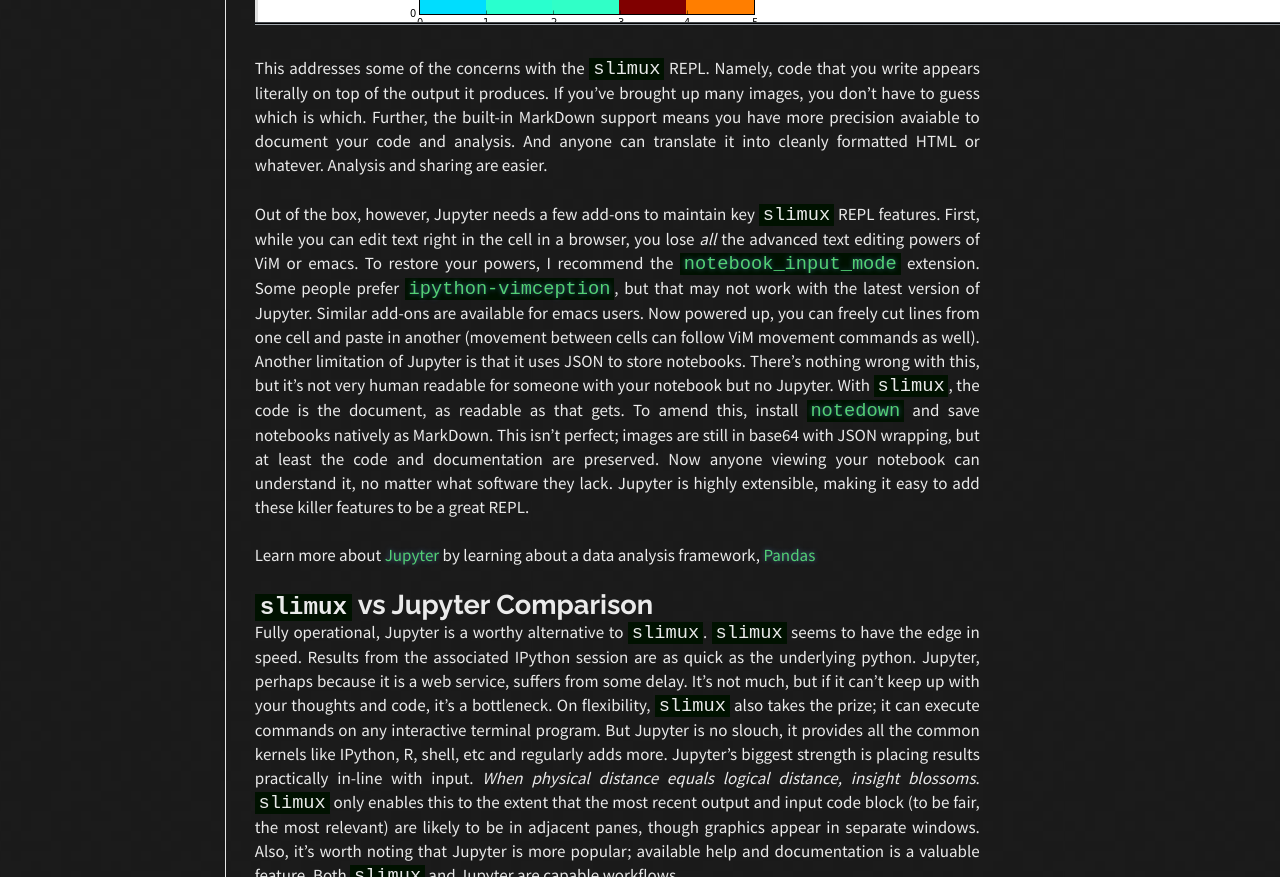
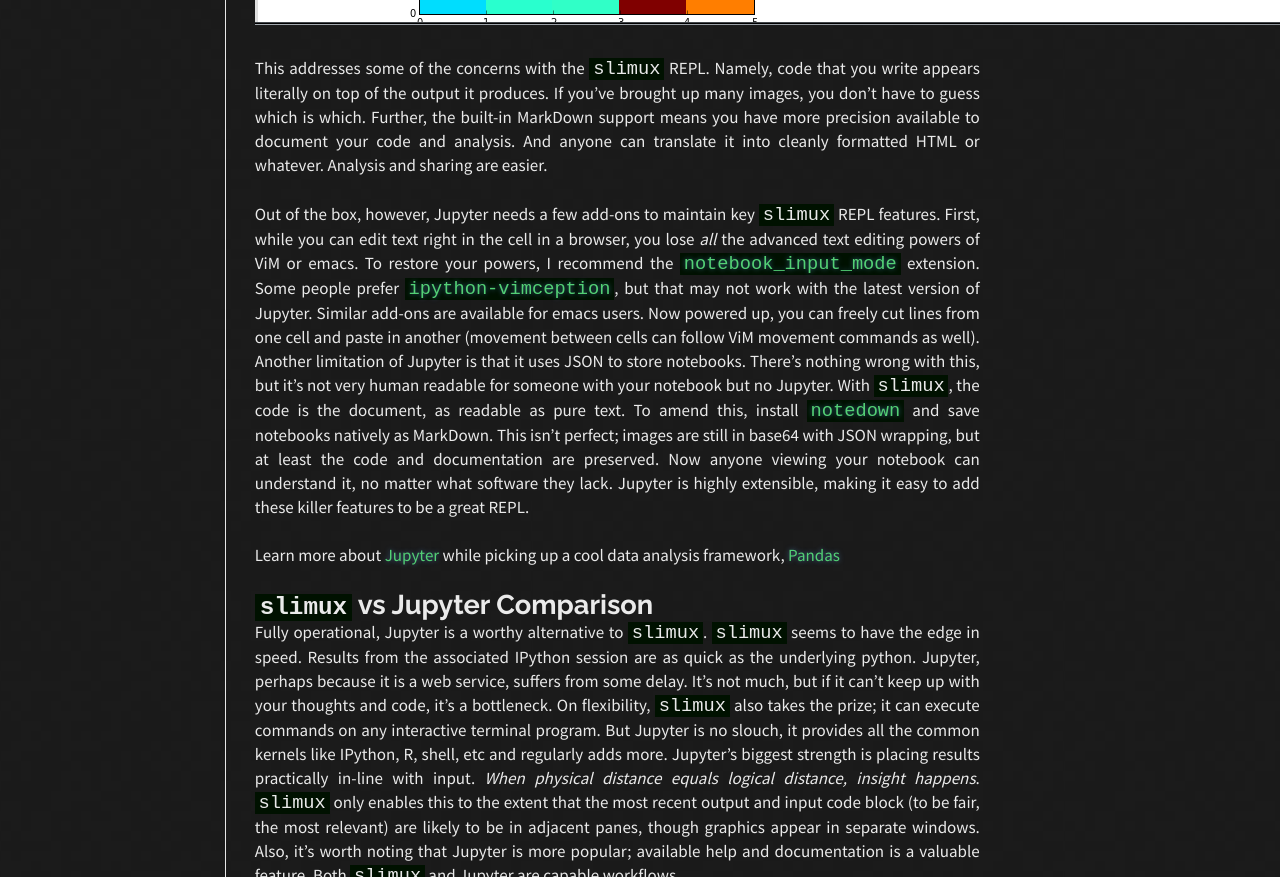
Before and after one commit to dvbuntu/compute, a Jekyll site: the page built from _posts/2040-01-01-jupyter.md, in a window 1280 px wide. Shown: the part 1156-2033 px from the top of the page. Built offline with Jekyll 4.4.1, drawn with Linux system fonts in a browser that asks for light colours; Markdown is read by kramdown in place of the engine named in the settings.

Commit message:
Jupyter improved!

```diff
--- a/_posts/2040-01-01-jupyter.md
+++ b/_posts/2040-01-01-jupyter.md
@@ -13,16 +13,16 @@ Jupyter is a web-interface to some computing kernel, typically python, with logi
 
 ![jupyter]({{ site.baseurl }}/images/jupyter.png)
 
-This addresses some of the concerns with the `slimux` REPL.  Namely, code that you write appears literally on top of the output it produces.  If you've brought up many images, you don't have to guess which is which.  Further, the built-in MarkDown support means you have more precision avaiable to document your code and analysis.  And anyone can translate it into cleanly formatted HTML or whatever.  Analysis and sharing are easier.
+This addresses some of the concerns with the `slimux` REPL.  Namely, code that you write appears literally on top of the output it produces.  If you've brought up many images, you don't have to guess which is which.  Further, the built-in MarkDown support means you have more precision available to document your code and analysis.  And anyone can translate it into cleanly formatted HTML or whatever.  Analysis and sharing are easier.
 
 
-Out of the box, however, Jupyter needs a few add-ons to maintain key `slimux` REPL features.  First, while you can edit text right in the cell in a browser, you lose *all* the advanced text editing powers of ViM or emacs.  To restore your powers, I recommend the [`notebook_input_mode`](https://github.com/dvbuntu/notebook_input_mode) extension.  Some people prefer [`ipython-vimception`](https://github.com/ivanov/ipython-vimception), but that may not work with the latest version of Jupyter.  Similar add-ons are available for emacs users.  Now powered up, you can freely cut lines from one cell and paste in another (movement between cells can follow ViM movement commands as well).  Another limitation of Jupyter is that it uses JSON to store notebooks.  There's nothing wrong with this, but it's not very human readable for someone with your notebook but no Jupyter.  With `slimux`, the code is the document, as readable as that gets.  To amend this, install [`notedown`](https://github.com/aaren/notedown) and save notebooks natively as MarkDown.  This isn't perfect; images are still in base64 with JSON wrapping, but at least the code and documentation are preserved.  Now anyone viewing your notebook can understand it, no matter what software they lack.  Jupyter is highly extensible, making it easy to add these killer features to be a great REPL.
+Out of the box, however, Jupyter needs a few add-ons to maintain key `slimux` REPL features.  First, while you can edit text right in the cell in a browser, you lose *all* the advanced text editing powers of ViM or emacs.  To restore your powers, I recommend the [`notebook_input_mode`](https://github.com/dvbuntu/notebook_input_mode) extension.  Some people prefer [`ipython-vimception`](https://github.com/ivanov/ipython-vimception), but that may not work with the latest version of Jupyter.  Similar add-ons are available for emacs users.  Now powered up, you can freely cut lines from one cell and paste in another (movement between cells can follow ViM movement commands as well).  Another limitation of Jupyter is that it uses JSON to store notebooks.  There's nothing wrong with this, but it's not very human readable for someone with your notebook but no Jupyter.  With `slimux`, the code is the document, as readable as pure text.  To amend this, install [`notedown`](https://github.com/aaren/notedown) and save notebooks natively as MarkDown.  This isn't perfect; images are still in base64 with JSON wrapping, but at least the code and documentation are preserved.  Now anyone viewing your notebook can understand it, no matter what software they lack.  Jupyter is highly extensible, making it easy to add these killer features to be a great REPL.
 
-Learn more about [Jupyter](https://try.jupyter.org/) by learning about a data analysis framework, [Pandas](http://pandas.pydata.org/pandas-docs/stable/tutorials.html)
+Learn more about [Jupyter](https://try.jupyter.org/) while picking up a cool data analysis framework, [Pandas](http://pandas.pydata.org/pandas-docs/stable/tutorials.html)
 
 # `slimux` vs Jupyter Comparison
 
-Fully operational, Jupyter is a worthy alternative to `slimux`.  `slimux` seems to have the edge in speed.  Results from the associated IPython session are as quick as the underlying python.  Jupyter, perhaps because it is a web service, suffers from some delay.  It's not much, but if it can't keep up with your thoughts and code, it's a bottleneck.  On flexibility, `slimux` also takes the prize; it can execute commands on any interactive terminal program.  But Jupyter is no slouch, it provides all the common kernels like IPython, R, shell, etc and regularly adds more.  Jupyter's biggest strength is placing results practically in-line with input.  *When physical distance equals logical distance, insight blossoms*.  `slimux` only enables this to the extent that the most recent output and input code block (to be fair, the most relevant) are likely to be in adjacent panes, though graphics appear in separate windows.  Also, it's worth noting that Jupyter is more popular; available help and documentation is a valuable feature.  Both `slimux` and Jupyter are capable workflows.
+Fully operational, Jupyter is a worthy alternative to `slimux`.  `slimux` seems to have the edge in speed.  Results from the associated IPython session are as quick as the underlying python.  Jupyter, perhaps because it is a web service, suffers from some delay.  It's not much, but if it can't keep up with your thoughts and code, it's a bottleneck.  On flexibility, `slimux` also takes the prize; it can execute commands on any interactive terminal program.  But Jupyter is no slouch, it provides all the common kernels like IPython, R, shell, etc and regularly adds more.  Jupyter's biggest strength is placing results practically in-line with input.  *When physical distance equals logical distance, insight happens*.  `slimux` only enables this to the extent that the most recent output and input code block (to be fair, the most relevant) are likely to be in adjacent panes, though graphics appear in separate windows.  Also, it's worth noting that Jupyter is more popular; available help and documentation is a valuable feature.  Both `slimux` and Jupyter are capable workflows.
 
 Workflow choice, something so local to the individual, comes down to personal preferences and project needs.  If you must use some legacy terminal framework or demand top speed, `slimux` may be for you.  If you need to collaborate with others in a popular language doing more analysis than development, Jupyter may be wiser.  In both cases, the key is to choose or design an effective computing workflow.  Rather than using your forehead to pound nails, it is better to pick up a hammer.
 
```
